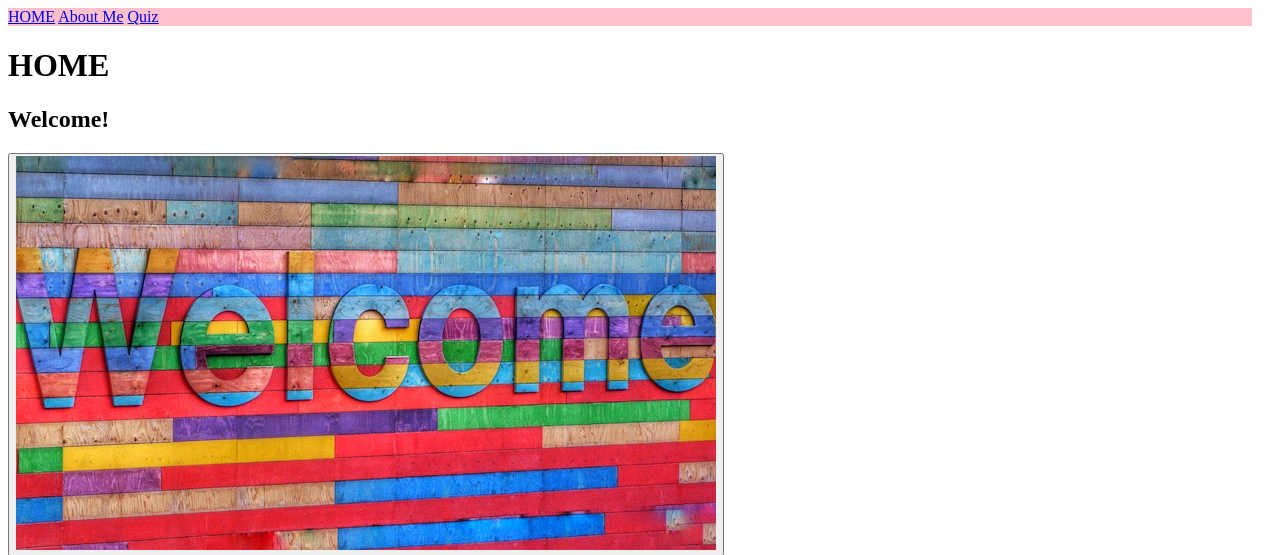
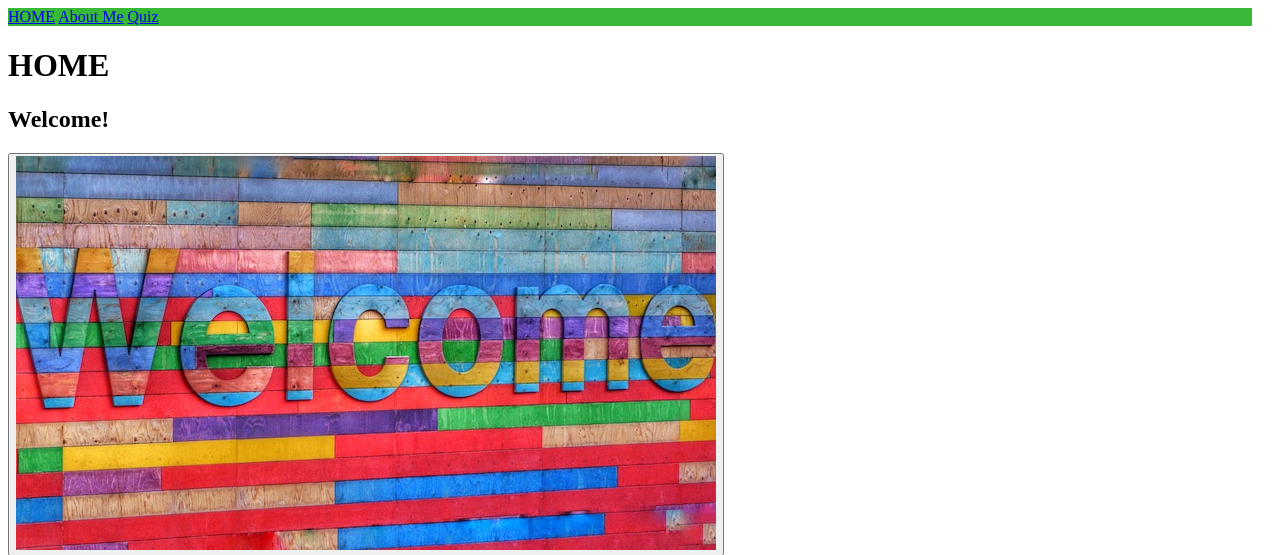
Before and after one commit to kokoichi206/django-website-test, a Django app: page / in a window 1280 px wide. Shown: the top 555 px of the page. Run offline with Django 3.2, Linux system fonts and the light colour scheme.

Commit message:
profile quiz

```diff
--- a/website/static/main.css
+++ b/website/static/main.css
@@ -1,4 +1,4 @@
 .navbar {
-    background: pink;
+    background: rgb(55, 185, 55);
     margin-right: 20px;
 }
```
